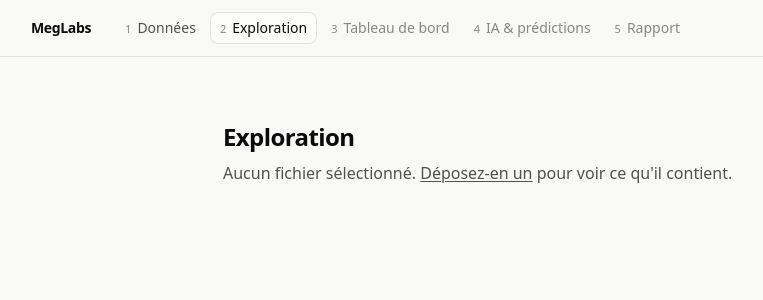
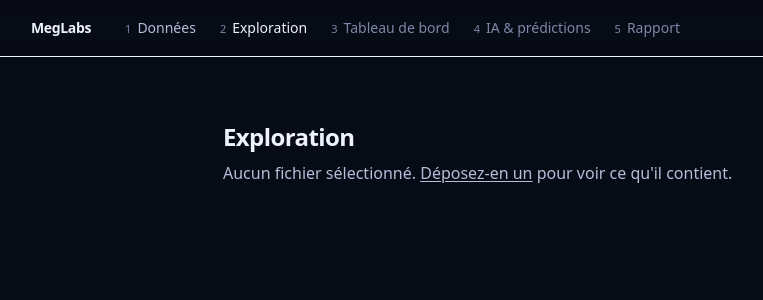
Before and after one commit to MegLabsHetic/meglabs, a Next.js app in the folder frontend/: page /exploration in a window 1280 px wide. Shown: the top 300 px of the page, without its empty margins (57-820 px from the left). Built offline with nearby package versions, Linux system fonts and the light colour scheme; no server answers.

Commit message:
feat(frontend): establish the measured dark design system

```diff
--- a/frontend/src/app/globals.css
+++ b/frontend/src/app/globals.css
@@ -1,79 +1,170 @@
 @import "tailwindcss";
 
 /*
- * Les couleurs de données viennent d'une palette validée : les valeurs d'état
- * (bon / à surveiller / faible) ne sont séparées que de ΔE 4.1 en deutéranopie —
- * la confusion rouge/vert classique. Elles ne portent donc JAMAIS le sens à elles
- * seules : chaque usage est accompagné d'une icône et d'un libellé.
+ * Système visuel de MegLabs.
+ *
+ * Parti pris : un thème sombre unique, assumé, plutôt qu'un clair et un sombre
+ * moyens. L'interface est un poste de pilotage — les données brillent, le châssis
+ * s'efface.
+ *
+ * Toutes les valeurs ci-dessous sont mesurées, pas choisies à l'œil :
+ *   texte    ink-1 16.8:1 · ink-2 10.1:1 · ink-3 7.2:1 · ink-muted 5.3:1  (seuil AA 4.5)
+ *   marques  accent 7.3:1 · bon 9.8:1 · attention 11.3:1 · faible 6.8:1   (seuil 3.0)
+ *
+ * Le dégradé cyan → violet est DÉCORATIF et ne porte jamais de sens : mesuré, cyan
+ * et bleu ne sont séparés que de ΔE 6.7 en vision normale — personne ne les
+ * distingue côte à côte. Les données gardent donc une seule teinte.
  */
+
 :root {
-  color-scheme: light;
+  color-scheme: dark;
 
-  --surface-1: #fcfcfb;
-  --plan: #f9f9f7;
-  --ink-1: #0b0b0b;
-  --ink-2: #52514e;
-  --ink-muted: #898781;
-  --hairline: #e1e0d9;
-  --bordure: rgba(11, 11, 11, 0.1);
+  /* Surfaces, du plus profond au plus proche */
+  --fond: #070b16;
+  --panneau: #0b1120;
+  --eleve: #101828;
+  --voile: rgba(255, 255, 255, 0.04);
 
-  --etat-bon: #0ca30c;
-  --etat-attention: #fab219;
-  --etat-serieux: #ec835a;
-  --etat-faible: #d03b3b;
+  /* Encres */
+  --ink-1: #eef2ff;
+  --ink-2: #b4bed9;
+  --ink-3: #95a0bf;
+  --ink-muted: #7d88a8;
 
-  --mesure: #2a78d6;
-  --mesure-piste: #cde2fb;
+  /* Accent : un seul pour les données */
+  --accent: #5eb3f6;
+  --accent-donnees: #4aa8f0;
+  --accent-piste: #1c3557;
+
+  /* États — jamais seuls, toujours doublés d'une icône et d'un libellé */
+  --etat-bon: #34d399;
+  --etat-attention: #fbbf24;
+  --etat-serieux: #fb923c;
+  --etat-faible: #f87171;
+
+  /* Décor : ces deux teintes ne codent aucune donnée */
+  --deco-a: #22d3ee;
+  --deco-b: #a78bfa;
+
+  /* Traits */
+  --filet: rgba(148, 163, 214, 0.14);
+  --filet-fort: rgba(148, 163, 214, 0.26);
+
+  /* Profondeur */
+  --ombre-1: 0 1px 2px rgba(0, 0, 0, 0.4);
+  --ombre-2: 0 8px 24px -8px rgba(0, 0, 0, 0.7);
+  --ombre-3: 0 24px 60px -20px rgba(0, 0, 0, 0.85);
+  --lueur: 0 0 24px -4px color-mix(in oklab, var(--accent) 45%, transparent);
+
+  /* Rayons */
+  --r-sm: 8px;
+  --r-md: 12px;
+  --r-lg: 16px;
+  --r-xl: 22px;
+
+  /* Mouvement — une seule source, pour que tout batte au même rythme */
+  --duree-courte: 140ms;
+  --duree: 260ms;
+  --duree-longue: 620ms;
+  --sortie: cubic-bezier(0.16, 1, 0.3, 1);
 }
 
-@media (prefers-color-scheme: dark) {
-  :root:where(:not([data-theme="light"])) {
-    color-scheme: dark;
-
-    --surface-1: #1a1a19;
-    --plan: #0d0d0d;
-    --ink-1: #ffffff;
-    --ink-2: #c3c2b7;
-    --ink-muted: #898781;
-    --hairline: #2c2c2a;
-    --bordure: rgba(255, 255, 255, 0.1);
-
-    --mesure: #3987e5;
-    --mesure-piste: #184f95;
-  }
+* {
+  border-color: var(--filet);
 }
 
-:root[data-theme="dark"] {
-  color-scheme: dark;
-
-  --surface-1: #1a1a19;
-  --plan: #0d0d0d;
-  --ink-1: #ffffff;
-  --ink-2: #c3c2b7;
-  --ink-muted: #898781;
-  --hairline: #2c2c2a;
-  --bordure: rgba(255, 255, 255, 0.1);
-
-  --mesure: #3987e5;
-  --mesure-piste: #184f95;
+html {
+  background: var(--fond);
 }
 
 body {
-  background: var(--plan);
+  background: var(--fond);
   color: var(--ink-1);
   font-family: system-ui, -apple-system, "Segoe UI", sans-serif;
   -webkit-font-smoothing: antialiased;
+  text-rendering: optimizeLegibility;
+  min-height: 100dvh;
 }
 
-/* Les colonnes de chiffres doivent s'aligner ; les grands nombres isolés non. */
+/* Le clavier doit être un citoyen de première classe : sans anneau visible,
+   l'interface est inutilisable sans souris. */
+:focus-visible {
+  outline: 2px solid var(--accent);
+  outline-offset: 2px;
+  border-radius: 4px;
+}
+
+::selection {
+  background: color-mix(in oklab, var(--accent) 35%, transparent);
+  color: var(--ink-1);
+}
+
+::-webkit-scrollbar {
+  width: 10px;
+  height: 10px;
+}
+::-webkit-scrollbar-track {
+  background: transparent;
+}
+::-webkit-scrollbar-thumb {
+  background: var(--filet-fort);
+  border-radius: 999px;
+  border: 3px solid var(--fond);
+}
+::-webkit-scrollbar-thumb:hover {
+  background: color-mix(in oklab, var(--accent) 50%, var(--filet-fort));
+}
+
+/* --- Pièces réutilisables ------------------------------------------------ */
+
+/* Panneau de verre : un fond translucide, un filet lumineux en haut qui simule
+   une arête éclairée par le dessus. C'est ce liseré qui donne l'épaisseur. */
+.verre {
+  position: relative;
+  background: linear-gradient(
+    180deg,
+    color-mix(in oklab, var(--eleve) 92%, transparent),
+    color-mix(in oklab, var(--panneau) 96%, transparent)
+  );
+  border: 1px solid var(--filet);
+  border-radius: var(--r-lg);
+  box-shadow: var(--ombre-2);
+  backdrop-filter: blur(12px);
+}
+
+.verre::before {
+  content: "";
+  position: absolute;
+  inset: 0 0 auto 0;
+  height: 1px;
+  border-radius: var(--r-lg) var(--r-lg) 0 0;
+  background: linear-gradient(
+    90deg,
+    transparent,
+    color-mix(in oklab, var(--accent) 55%, transparent),
+    transparent
+  );
+  opacity: 0.7;
+  pointer-events: none;
+}
+
+.texte-degrade {
+  background: linear-gradient(100deg, var(--ink-1) 10%, var(--deco-a) 55%, var(--deco-b) 95%);
+  -webkit-background-clip: text;
+  background-clip: text;
+  color: transparent;
+}
+
 .chiffres-alignes {
   font-variant-numeric: tabular-nums;
 }
 
+/* --- Mouvement ------------------------------------------------------------ */
+
 @keyframes apparition {
   from {
     opacity: 0;
-    transform: translateY(6px);
+    transform: translateY(10px);
   }
   to {
     opacity: 1;
@@ -82,11 +173,55 @@ body {
 }
 
 .apparait {
-  animation: apparition 0.35s cubic-bezier(0.16, 1, 0.3, 1) both;
+  animation: apparition var(--duree-longue) var(--sortie) both;
+}
+
+/* Les enfants entrent l'un après l'autre : le regard suit la construction de
+   l'écran au lieu de recevoir tout d'un bloc. */
+.cascade > * {
+  animation: apparition var(--duree-longue) var(--sortie) both;
+}
+.cascade > *:nth-child(1) { animation-delay: 40ms; }
+.cascade > *:nth-child(2) { animation-delay: 90ms; }
+.cascade > *:nth-child(3) { animation-delay: 140ms; }
+.cascade > *:nth-child(4) { animation-delay: 190ms; }
+.cascade > *:nth-child(5) { animation-delay: 240ms; }
+.cascade > *:nth-child(6) { animation-delay: 290ms; }
+
+@keyframes balayage {
+  from { background-position: -200% 0; }
+  to { background-position: 200% 0; }
+}
+
+/* Squelette de chargement : dit « ça arrive et voilà la forme », là où un texte
+   « chargement… » ne dit que « attends ». */
+.squelette {
+  background: linear-gradient(
+    90deg,
+    var(--voile) 25%,
+    color-mix(in oklab, var(--accent) 12%, var(--voile)) 50%,
+    var(--voile) 75%
+  );
+  background-size: 200% 100%;
+  animation: balayage 1.6s linear infinite;
+  border-radius: var(--r-sm);
+}
+
+@keyframes pulsation {
+  0%, 100% { opacity: 0.55; }
+  50% { opacity: 1; }
+}
+
+.pulse {
+  animation: pulsation 1.8s ease-in-out infinite;
 }
 
 @media (prefers-reduced-motion: reduce) {
-  .apparait {
-    animation: none;
+  *,
+  *::before,
+  *::after {
+    animation-duration: 0.001ms !important;
+    animation-iteration-count: 1 !important;
+    transition-duration: 0.001ms !important;
   }
 }
```
